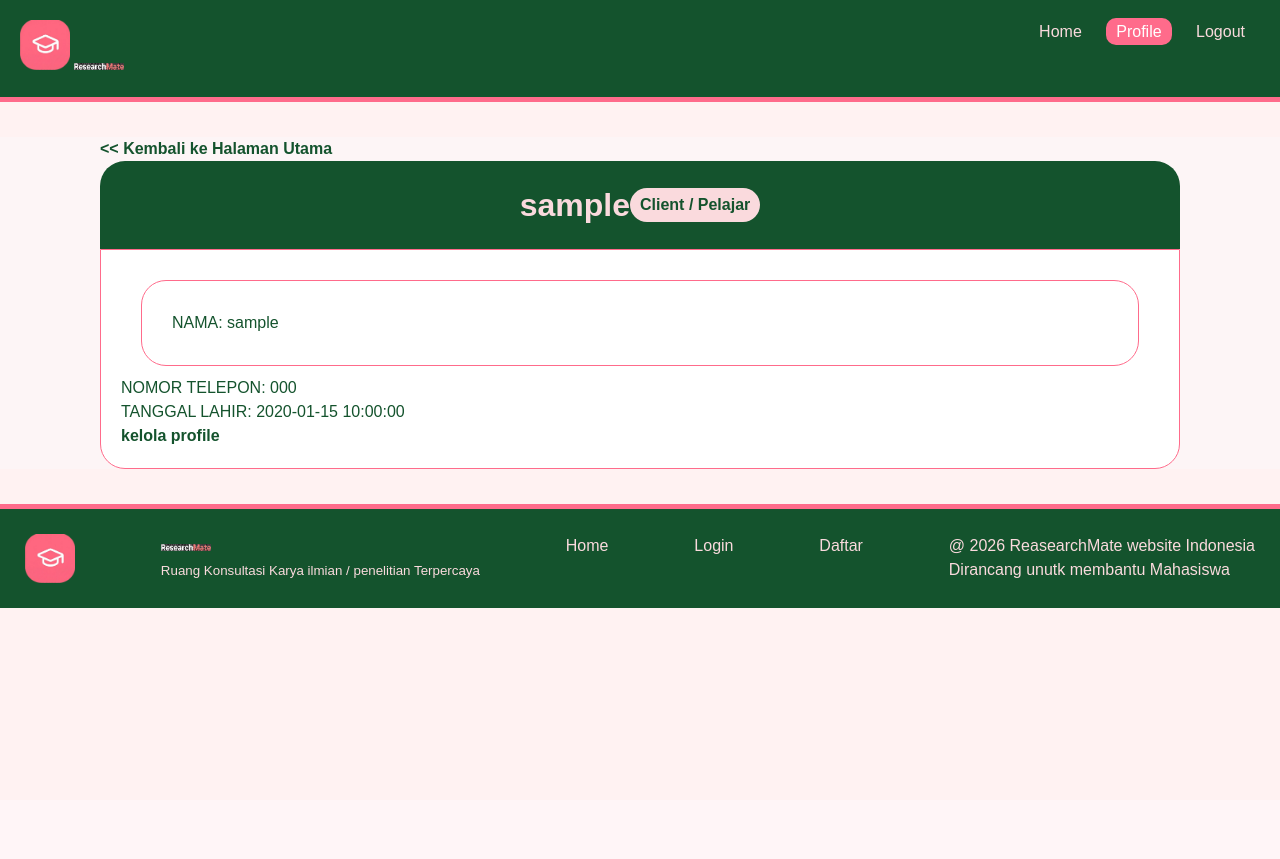
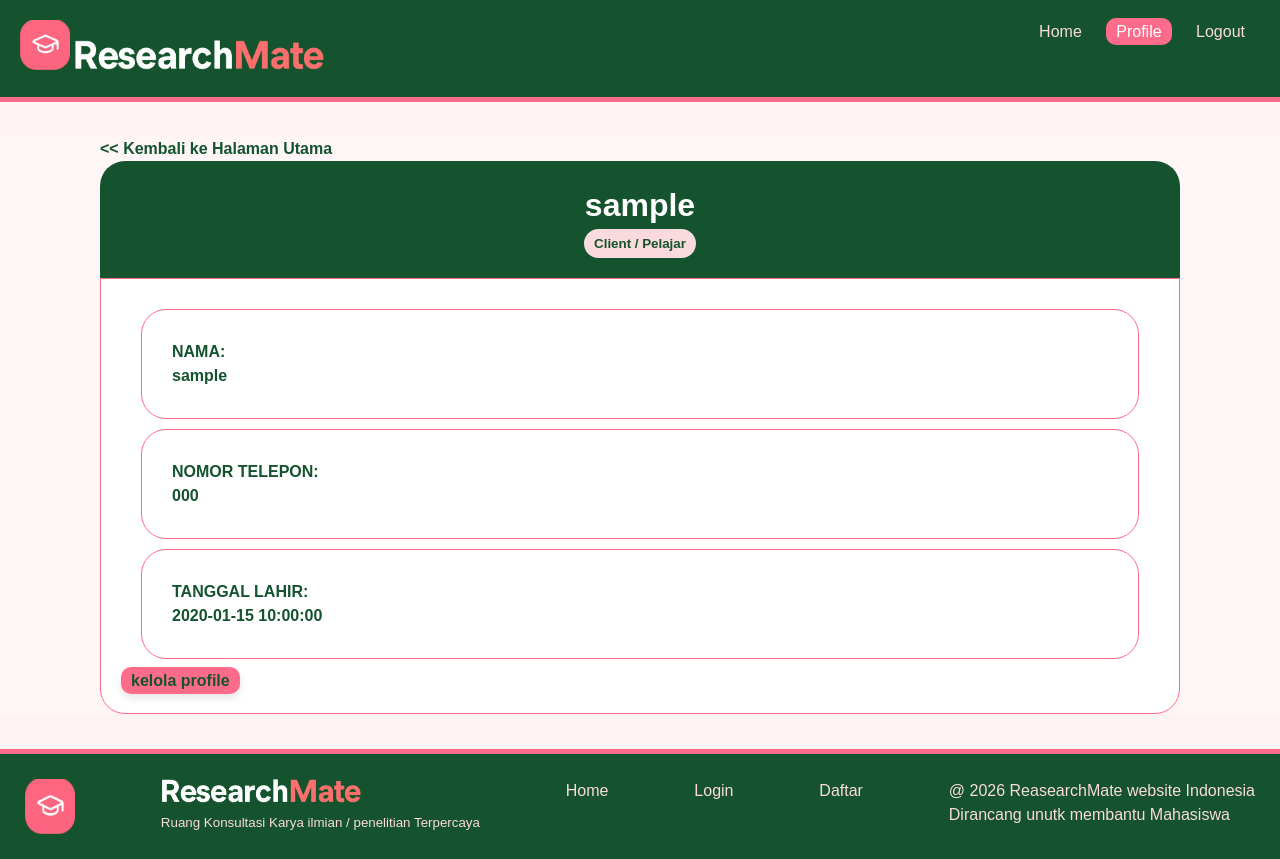
Before and after one commit to Faizal24L/PAW2026-1-D02_website, a PHP site: page /PAW_11/authentication/profile.php in a window 1280 px wide. Before the commit the page ends 608 px from the top, so only its background shows below. Run offline with PHP 8.4, Linux system fonts and the light colour scheme; the visitor is signed in with stand-in values (Sample User, id 1); tables that the repository leaves empty or names only in its code hold one stand-in row (values such as "Sample post").

Commit message:
css udah capek

```diff
--- a/authentication/edit_profile.php
+++ b/authentication/edit_profile.php
@@ -65,7 +65,7 @@
         <div class="box_tengah">
             <a href="./profile.php"><< Kembali ke Profile</a>
             <div class="box_form_atas">
-                <h1>KELOLA PROFILE</h1>
+                <h1 class="putih">KELOLA PROFILE</h1>
                 <small>Perbarui informasi pribadi dan keamanan akun Anda</small>
             </div>
             <div class="box_form">
--- a/authentication/profile.php
+++ b/authentication/profile.php
@@ -40,18 +40,18 @@
                 <a href="../client/dashboard_client.php"><< Kembali ke Halaman Utama</a>
             <?php endif;?>
             <div class="box_form_atas">
-                <h1><?= htmlspecialchars($user["username"])?></h1>
+                <h1 class="putih"><?= htmlspecialchars($user["username"])?></h1>
                 <?php if($_SESSION["id_role"] == 1):?>
-                    <span class="box_pinkmuda">Client / Pelajar</span>
+                    <small class="box_pinkmuda">Client / Pelajar</small>
                 <?php else:?>
-                    <span class="box_pinkmuda">Expert / Pakar</span>
+                    <small class="box_pinkmuda">Expert / Pakar</small>
                 <?php endif?>
             </div>
             <div class="box_form">
-                <div class="box">NAMA: <?= htmlspecialchars($user["username"])?></div>
-                <div>NOMOR TELEPON: <?= htmlspecialchars($user["telepon"])?></div>
-                <div>TANGGAL LAHIR: <?= htmlspecialchars($user["tanggal_lahir"])?></div>
-                <a href="./edit_profile.php?id_role=<?= $id_role ?>">kelola profile</a>
+                <div class="box"><b>NAMA: <br><?= htmlspecialchars($user["username"])?></b></div>
+                <div class="box"><b>NOMOR TELEPON: <br><?= htmlspecialchars($user["telepon"])?></b></div>
+                <div class="box"><b>TANGGAL LAHIR: <br><?= htmlspecialchars($user["tanggal_lahir"])?></b></div>
+                <a href="./edit_profile.php?id_role=<?= $id_role ?>" class="box_pinktua">kelola profile</a>
             </div>
         </div>
     </div>
--- a/client/create_topik.php
+++ b/client/create_topik.php
@@ -38,7 +38,7 @@
             <div class="box_tengah">
                 <a href="dashboard_client.php"><< Kembali ke Dashboard</a>
                 <div class="box_form_atas">
-                    <h1>Buat Topik Diskusi Baru</h1>
+                    <h1 class="putih">Buat Topik Diskusi Baru</h1>
                     <small>Tuliskan pertanyaan dengan jelas agar para expert dapat membantu</small>
                 </div>
                 <div class="box_form">
--- a/component/footer.php
+++ b/component/footer.php
@@ -4,29 +4,29 @@
         <?php if ($header == "index"):?>
             <img src="./gambar/logo.png" alt="logo">
             <div>
-                <img src="./gambar/logo_name.jpg" alt="logo tulisan"><br>
+                <img src="./gambar/logo_name.png" alt="logo tulisan" class="logo_footer"><br>
                 <small>Ruang Konsultasi Karya ilmian / penelitian Terpercaya</small>
             </div>
             <a href="./index.php">Home</a>
             <a href="./authentication/login.php">Login</a>
             <a href="./authentication/register.php">Daftar</a>
             <span>@ 2026 ReasearchMate website Indonesia<br>Dirancang unutk membantu Mahasiswa</span>
-            <span>@ 2026 ReasearchMate website Indonesia<br>Dirancang unutk membantu Mahasiswa</span>
         <?php else:?>
             <img src="../gambar/logo.png" alt="logo">
             <div>
-                <img src="../gambar/logo_name.jpg" alt="logo tulisan"><br>
+                <img src="../gambar/logo_name.png" alt="logo tulisan" class="logo_footer"><br>
                 <small>Ruang Konsultasi Karya ilmian / penelitian Terpercaya</small>
             </div>
             <a href="../index.php">Home</a>
             <a href="../authentication/login.php">Login</a>
             <a href="../authentication/register.php">Daftar</a>
+            <span>@ 2026 ReasearchMate website Indonesia<br>Dirancang unutk membantu Mahasiswa</span>
         <?php endif;?>
     <!-- footer halaman private -->
     <?php else:?>
         <img src="../gambar/logo.png" alt="logo">
         <div>
-            <img src="../gambar/logo_name.jpg" alt="logo tulisan"><br>
+            <img src="../gambar/logo_name.png" alt="logo tulisan" class="logo_footer"><br>
             <small>Ruang Konsultasi Karya ilmian / penelitian Terpercaya</small>
         </div>
         <?php if($_SESSION['id_role'] == 1): ?>
--- a/component/header.php
+++ b/component/header.php
@@ -9,7 +9,7 @@
 
             <div>
                 <img src="./gambar/logo.png" alt="logo">
-                <img src="./gambar/logo_name.jpg" alt="logo tulisan">
+                <img src="./gambar/logo_name.png" alt="logo tulisan" class="logo_header">
             </div>
             <div>
                 <a href="./index.php">Home</a>
@@ -19,7 +19,7 @@
         <?php else:?>
             <div>
                 <img src="../gambar/logo.png" alt="logo">
-                <img src="../gambar/logo_name.jpg" alt="logo tulisan">
+                <img src="../gambar/logo_name.png" alt="logo tulisan" class="logo_header">
             </div>
             <div>
                 <a href="../index.php">Home</a>
@@ -32,7 +32,7 @@
     <?php else:?>
         <div>
             <img src="../gambar/logo.png" alt="logo">
-            <img src="../gambar/logo_name.jpg" alt="logo tulisan">
+            <img src="../gambar/logo_name.png" alt="logo tulisan" class="logo_header">
         </div>
         <div>
             <?php if($_SESSION['id_role'] == 1): ?>
--- a/connection/dbview.php
+++ b/connection/dbview.php
@@ -23,7 +23,7 @@
     <!-- filter kategori -->
     <div class="box_kat">
         <div>
-            <h2 class="box_putih"><span class="box_pinkmuda">Kategori</span> Topik Diskusi</h2>
+            <h2 class="box_putih"><span class="box_pinkmuda">Kategori</span> Untuk Topik Diskusi</h2>
             <small>Jelajahi pertanyaan dari pelajar serta jawaban pakar</small>
         </div>
         <?php if ($id_role == 2):?>
--- a/css/style.css
+++ b/css/style.css
@@ -44,6 +44,14 @@ body {
 /* gambar */
 img {
   width: 50px;
+}
+
+.logo_header {
+  width: 250px;
+}
+
+.logo_footer {
+  width: 200px;
 }
 
 /* tulisan */
@@ -108,6 +116,7 @@ img {
 
 .box_form_atas {
   display: flex;
+  flex-direction: column;
   justify-content: center;
   align-items: center;
   background-color: #14532d;
@@ -142,7 +151,6 @@ img {
   border-radius: 10px;
   text-decoration: none;
   box-shadow: 0px 4px 8px rgba(0, 0, 0, 0.1);
-  border: none;
 }
 
 .box_pinkmuda {
@@ -150,7 +158,9 @@ img {
   color: #14532d;
 }
 
-.box_hijau {
+.box_hijau,
+.box_hijau a {
+  text-decoration: none;
   background-color: #14532d;
   color: white;
 }
@@ -219,9 +229,9 @@ textarea {
 }
 
 button {
+  border: none;
   background-color: #ff6b8b;
   color: white;
-  border: none;
   padding: 10px 15px;
   border-radius: 15px;
   font-size: 15px;
--- a/index.php
+++ b/index.php
@@ -59,7 +59,7 @@
             <div class="box_kat">
                 <!-- filter kategori -->
                 <div>
-                    <h2 class="box_putih"><span class="box_pinkmuda">Kategori</span> Topik Diskusi</h2>
+                    <h2 class="box_putih"><span class="box_pinkmuda">Kategori</span> Untuk Topik Diskusi</h2>
                     <small>Jelajahi pertanyaan dari pelajar. Masuk untuk membuka kunci jawaban pakar.</small>
                 </div>
                 <form action="index.php" method="GET">
@@ -77,7 +77,7 @@
             <?php if (count($topik) > 0): ?>
                 <?php foreach ($topik as $top): ?>
                     <div class="box">
-                        <small><?= $top["kategori"] ?></small><br>
+                        <small class="box_pinkmuda"><?= $top["kategori"] ?></small><br>
                         <small><?= $top["username"]?></small><br>
                         <a href="./authentication/login.php" class="box_topik"><?= $top['topic'] ?></a>
                     </div>
```
Also changed, not shown: gambar/logo_name.jpg (deleted), gambar/logo_name.png (added).
